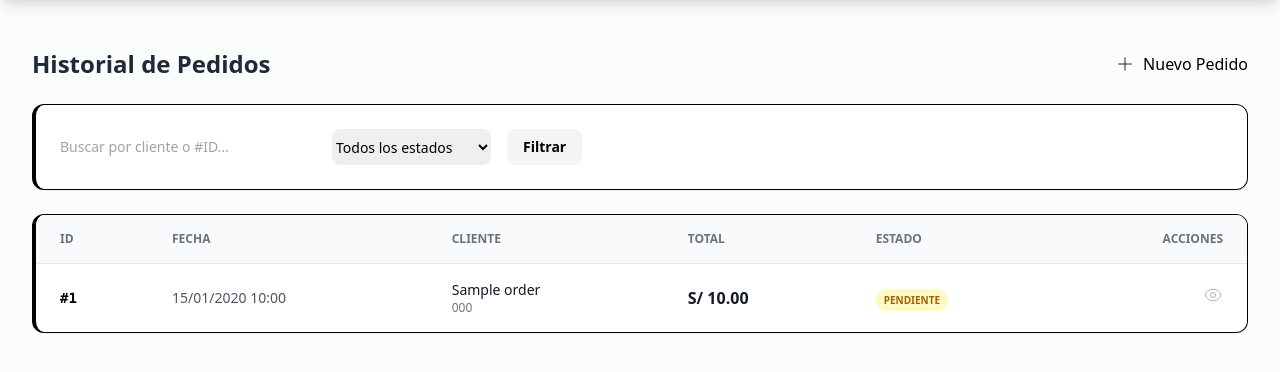
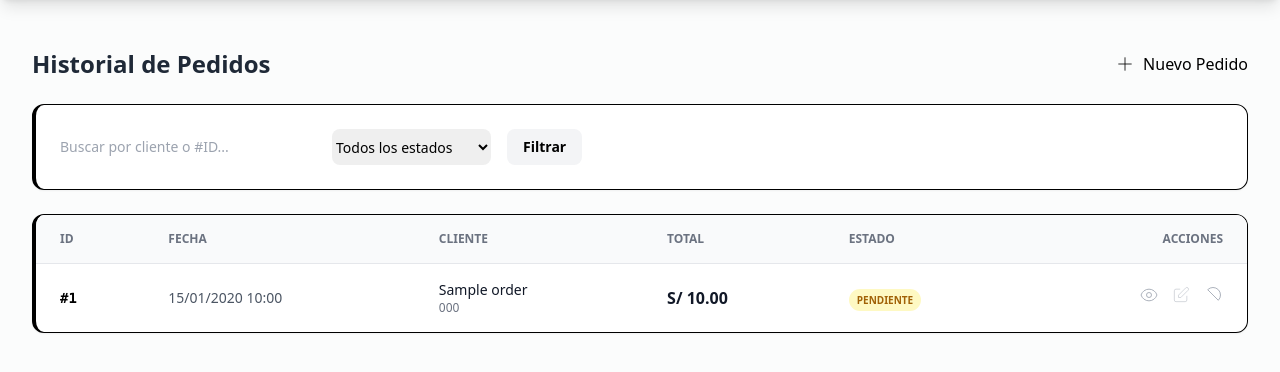
Before and after one commit to Sublian/nexus-oms-django, a Django app: template src/interfaces/web/templates/orders/order_list.html in a window 1280 px wide. Shown: the part 81-453 px from the top of the page. Run offline with Django 5.2, Linux system fonts and the light colour scheme; tables that the repository leaves empty hold one stand-in row (values such as "Sample post"); the template is opened without the code that fills it: values that come from a table or form of the project are taken from there, most other values are stand-ins (such as "Sample title", 1, 10 or a date in 2020); parts of the project's set-up code (start-up, migrations or seed data) failed here and were passed over; some libraries are stand-ins or nearby versions.

Commit message:
feat(orders): add view/delete actions to order list using HTMX partials

```diff
--- a/src/interfaces/web/templates/orders/order_list.html
+++ b/src/interfaces/web/templates/orders/order_list.html
@@ -56,8 +56,23 @@
                             {{ order.get_status_display }}
                         </span>
                     </td>
-                    <td class="px-6 py-4 text-right">
-                        <button class="text-gray-400 hover:text-tenant-primary"><svg class="w-5 h-5" fill="none" stroke="currentColor" viewBox="0 0 24 24"><path d="M15 12a3 3 0 11-6 0 3 3 0 016 0z"></path><path d="M2.458 12C3.732 7.943 7.523 5 12 5c4.478 0 8.268 2.943 9.542 7-1.274 4.057-5.064 7-9.542 7-4.477 0-8.268-2.943-9.542-7z"></path></svg></button>
+                    <td class="px-6 py-4 text-right space-x-2">
+                        <button hx-get="{% url 'web:order_detail' tenant.slug order.id %}"
+                                hx-target="#modals-here"
+                                hx-trigger="click"
+                                class="text-gray-400 hover:text-tenant-primary transition-colors">
+                            <svg class="w-5 h-5" fill="none" stroke="currentColor" viewBox="0 0 24 24"><path d="M15 12a3 3 0 11-6 0 3 3 0 016 0z"></path><path d="M2.458 12C3.732 7.943 7.523 5 12 5c4.478 0 8.268 2.943 9.542 7-1.274 4.057-5.064 7-9.542 7-4.477 0-8.268-2.943-9.542-7z"></path></svg>
+                        </button>
+
+                        <button title="Editar" class="text-gray-400 hover:text-blue-600 opacity-50 cursor-not-allowed">
+                            <svg class="w-5 h-5" fill="none" stroke="currentColor" viewBox="0 0 24 24"><path d="M11 5H6a2 2 0 00-2 2v11a2 2 0 002 2h11a2 2 0 002-2v-5m-1.414-9.414a2 2 0 112.828 2.828L11.828 15H9v-2.828l8.586-8.586z"></path></svg>
+                        </button>
+
+                        <button hx-delete="{% url 'web:order-create' tenant.slug %}"
+                                hx-confirm="¿Estás seguro de anular el pedido #{{ order.id }}?"
+                                class="text-gray-400 hover:text-red-600">
+                            <svg class="w-5 h-5" fill="none" stroke="currentColor" viewBox="0 0 24 24"><path d="M18.364 18.364A9 9 0 005.636 5.636m12.728 12.728L5.636 5.636"></path></svg>
+                        </button>
                     </td>
                 </tr>
                 {% empty %}
```
